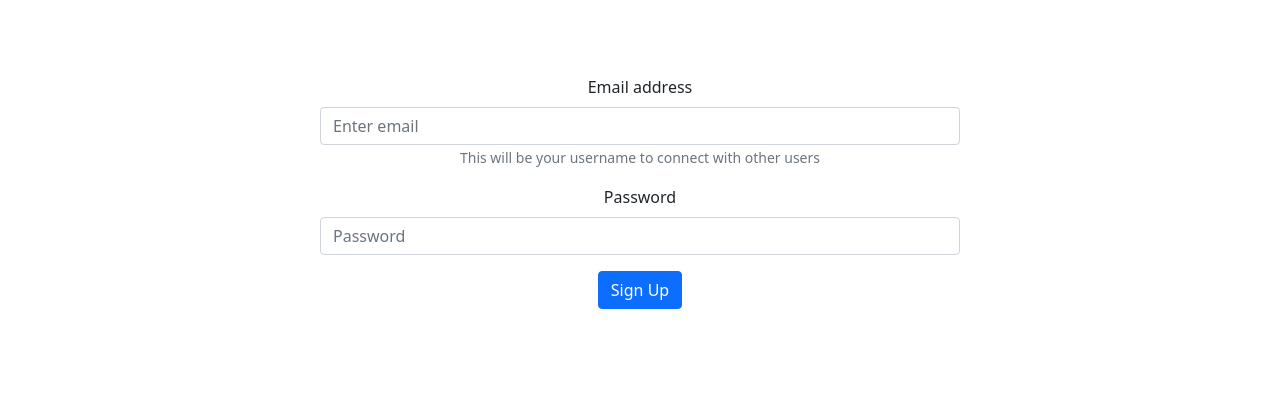
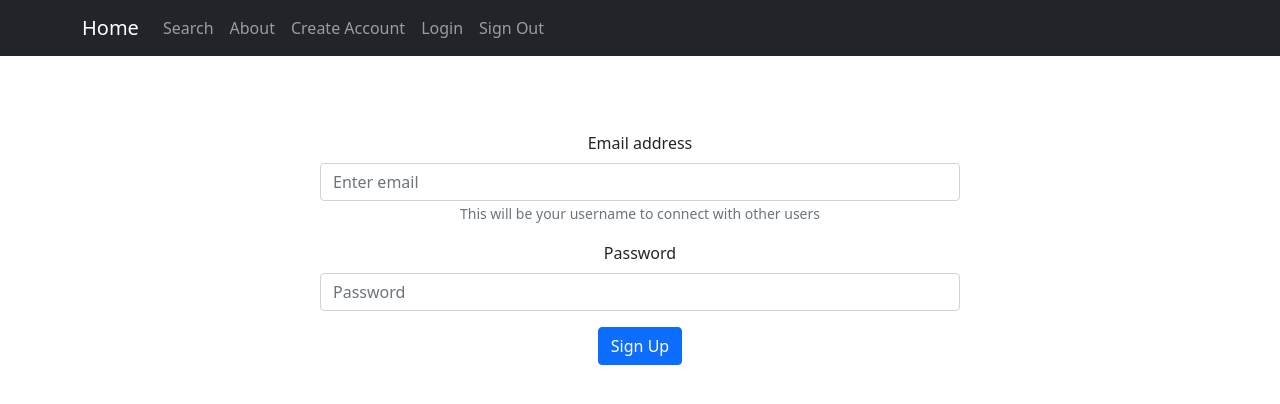
Before and after one commit to adkowalkowski/love-language-client, a React (Create React App) app: page / in a window 1280 px wide. Shown: the top 404 px of the page. Built offline with nearby package versions, Linux system fonts and the light colour scheme.

Commit message:
Add bootstrap navbar

```diff
--- a/src/App.js
+++ b/src/App.js
@@ -3,6 +3,7 @@ import axios from "axios";
 import { Route, Link, Routes } from "react-router-dom";
 import { useState, useEffect } from "react";
 import SignUp from './Components/SignUp/SignUp';
+import Header from './Components/Header/Header';
 
 function App() {
 
@@ -51,6 +52,7 @@ function App() {
 
   return (
     <div className="App">
+      <Header />
       <SignUp newUser={newUser} handleFormChange={handleFormChange} handleFormSubmit={handleFormSubmit}/>
     </div>
   );
--- a/src/Components/Header/Header.js
+++ b/src/Components/Header/Header.js
@@ -0,0 +1,21 @@
+import React from "react";
+import { Navbar, Nav, Container } from "react-bootstrap";
+
+const Header = () => {
+    return (
+        <Navbar bg="dark" variant="dark">
+    <Container>
+    <Navbar.Brand href="#home">Home</Navbar.Brand>
+    <Nav className="me-auto">
+      <Nav.Link href="#home">Search</Nav.Link>
+      <Nav.Link href="#features">About</Nav.Link>
+      <Nav.Link href="#pricing">Create Account</Nav.Link>
+      <Nav.Link href="#pricing">Login</Nav.Link>
+      <Nav.Link href="#pricing">Sign Out</Nav.Link>
+    </Nav>
+    </Container>
+  </Navbar>
+    )
+}
+
+export default Header;
```
